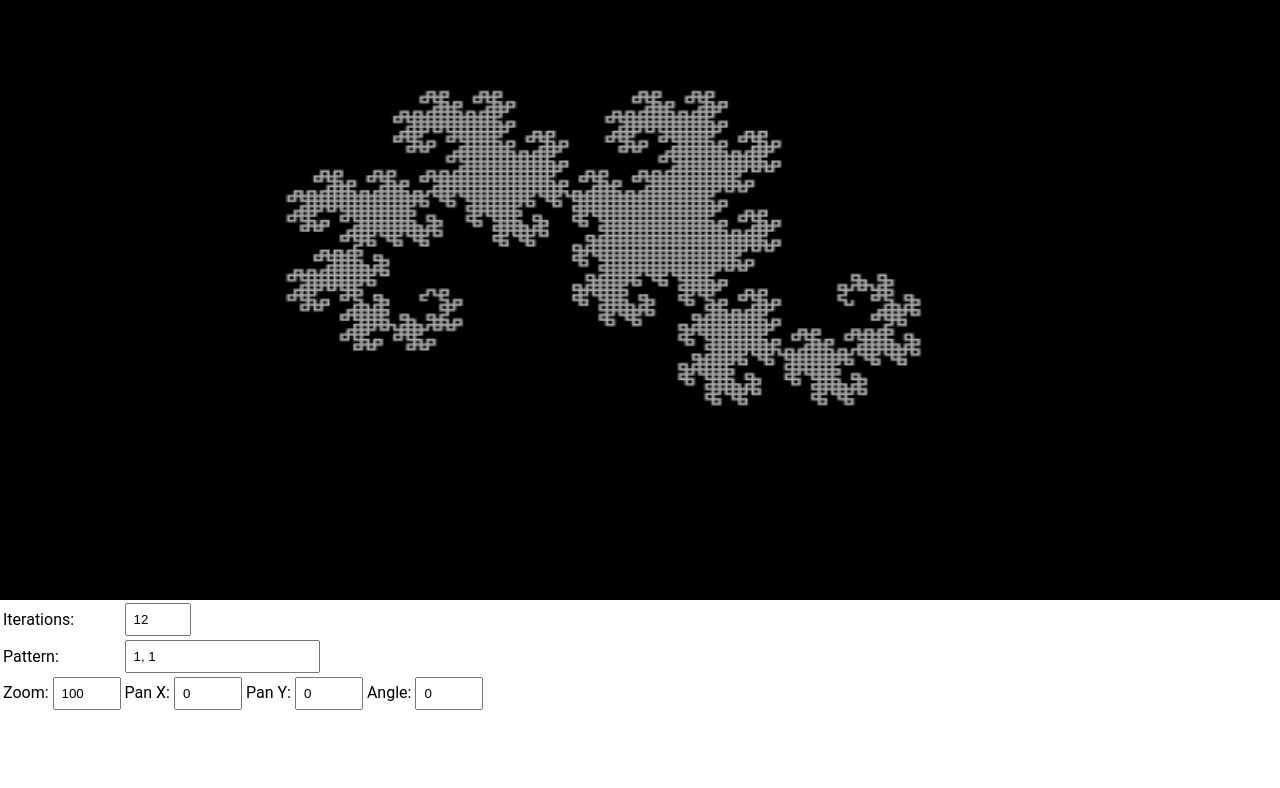
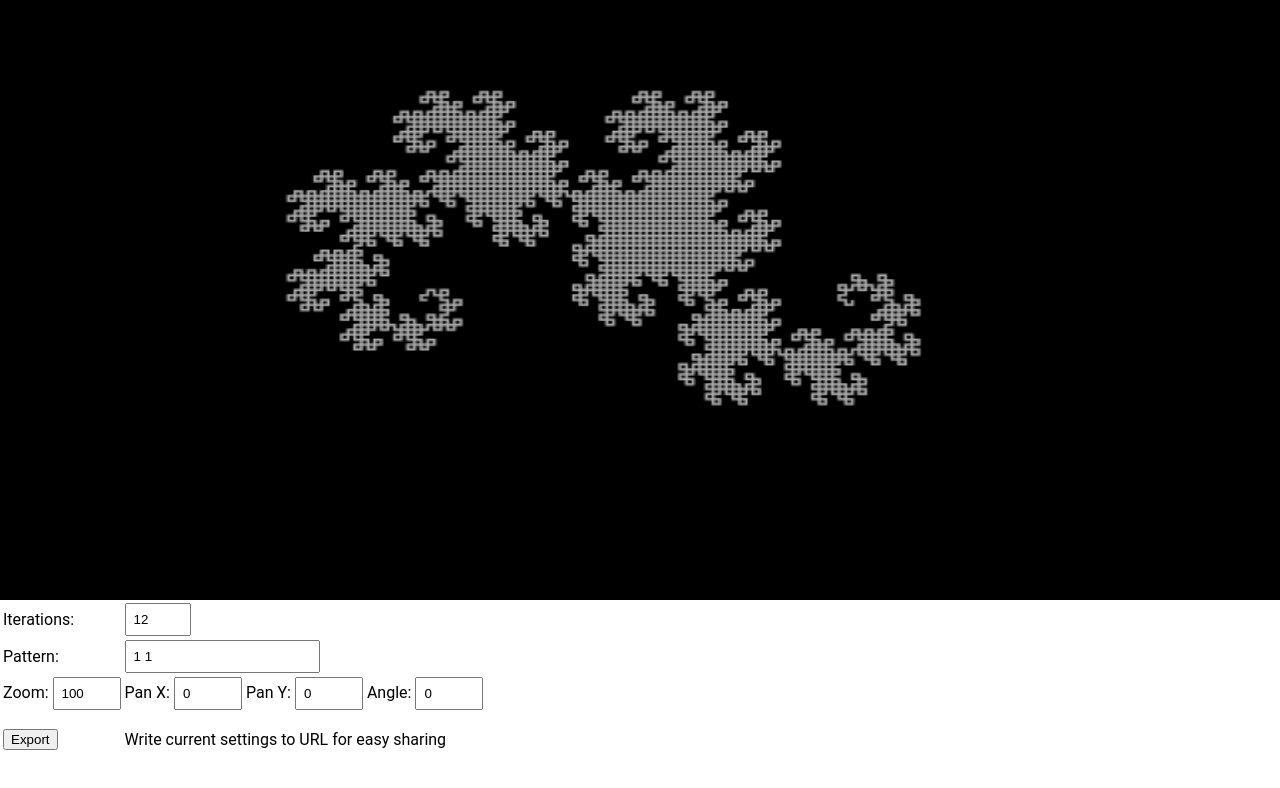
Before and after one commit to JoshuaNeely/DragonFractal, an Angular app: page / in a window 1280 px wide. Shown: the top 788 px of the page. Built offline with nearby package versions, Linux system fonts and the light colour scheme.

Commit message:
feat: add export / import from queryParamters

```diff
--- a/src/app/control-panel/control-panel.component.html
+++ b/src/app/control-panel/control-panel.component.html
@@ -69,5 +69,13 @@
                     [value]="angle">
             </td>
         </tr>
+
+        <tr>
+            <td>
+                <button (click)="exportToUrl()">Export</button>
+            </td>
+            <td colspan="100%">
+                <p>Write current settings to URL for easy sharing</p>
+            </td>
     </table>
 </div>
--- a/src/app/control-panel/control-panel.component.ts
+++ b/src/app/control-panel/control-panel.component.ts
@@ -12,7 +12,7 @@ import { Pattern } from '../pattern';
 export class ControlPanelComponent implements OnInit, AfterViewInit {
 
   iterations = 12;
-  humanFacingPattern = '1, 1';
+  humanFacingPattern = '1 1';
   rawPattern: Pattern = [];
   zoom = 100;
   panX = 0;
@@ -24,11 +24,48 @@ export class ControlPanelComponent implements OnInit, AfterViewInit {
 
   constructor() { }
 
-  ngOnInit(): void { }
+  ngOnInit(): void {
+    this.loadFromUrl();
+  }
 
   ngAfterViewInit(): void {
     this.processPattern(this.humanFacingPattern);
     this.emitUpdates();
+  }
+
+  exportToUrl(): void {
+    const queryParams = new URLSearchParams(location.search);
+    queryParams.set('zoom', `${this.zoom}`);
+    queryParams.set('panx', `${this.panX}`);
+    queryParams.set('pany', `${this.panY}`);
+    queryParams.set('angle', `${this.angle}`);
+    queryParams.set('iterations', `${this.iterations}`);
+    queryParams.set('pattern', `${this.humanFacingPattern}`);
+    location.href = '?' + queryParams.toString();
+  }
+
+  private loadFromUrl(): void {
+    this.zoom = this.getNumericQueryParam('zoom', this.zoom);
+    this.panX = this.getNumericQueryParam('panx', this.panX);
+    this.panY = this.getNumericQueryParam('pany', this.panY);
+    this.angle = this.getNumericQueryParam('angle', this.angle);
+    this.iterations = this.getNumericQueryParam('iterations', this.iterations);
+    this.humanFacingPattern = this.getStringQueryParam('pattern', this.humanFacingPattern);
+  }
+
+  private getNumericQueryParam(paramName: string, defaultVal: number): number {
+    const queryParams = new URLSearchParams(location.search);
+    const stringVal = queryParams.get(paramName) || `${defaultVal}`;
+    const numericVal = parseInt(stringVal, 10);
+    const returnedVal = (typeof numericVal === 'number') ? numericVal : defaultVal;
+    return returnedVal;
+  }
+
+  private getStringQueryParam(paramName: string, defaultVal: string): string {
+    const queryParams = new URLSearchParams(location.search);
+    const stringVal = queryParams.get(paramName) || defaultVal;
+    const returnedVal = (typeof stringVal === 'string') ? stringVal : defaultVal;
+    return returnedVal;
   }
 
   updateIterations(eventTarget: any): void {
```
